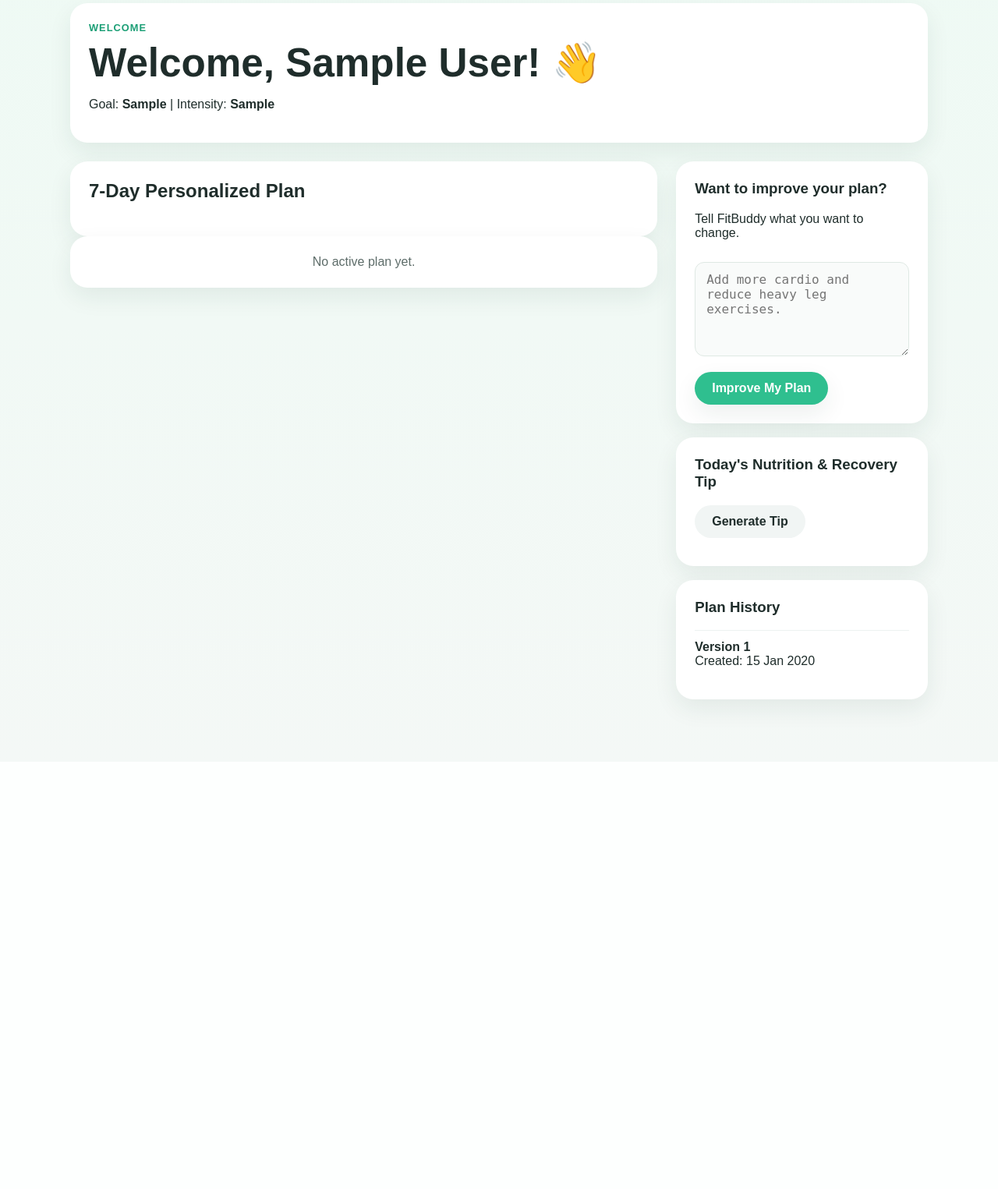
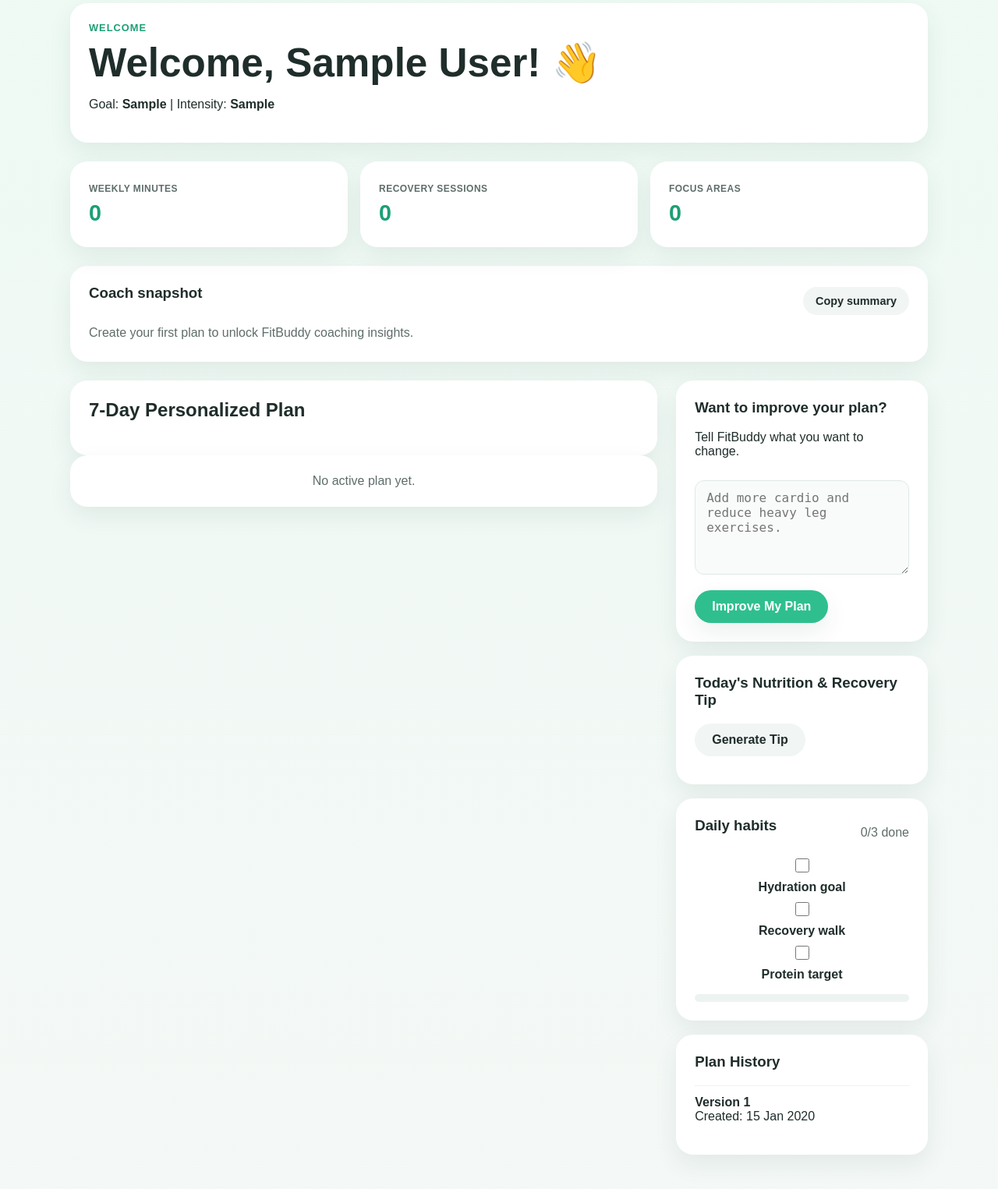
Before and after one commit to mahant3595/AI-Powered-Fitness-Web-Application-FitBuddy, a FastAPI app: page /dashboard/1 in a window 1280 px wide. Shown: the part 149-1674 px from the top of the page at 78% size. Before the commit the page ends 1073 px from the top, so only its background shows below. Run offline with FastAPI, Linux system fonts and the light colour scheme; tables that the repository leaves empty hold one stand-in row (values such as "Sample post").

Commit message:
feat: complete FitBuddy dashboard and admin workflows
Add version-aware result pages, user administration, Gemini model configuration, and dashboard habit tracking.

```diff
--- /dev/null
+++ b/app/gemini_flash_generator.py
@@ -0,0 +1,3 @@
+from app.services.gemini_service import generate_nutrition_tip
+
+__all__ = ["generate_nutrition_tip"]
--- a/app/main.py
+++ b/app/main.py
@@ -11,6 +11,7 @@ from app.models import User, WorkoutPlan
 from app.routes.tips import router as tips_router
 from app.routes.users import router as users_router
 from app.routes.workouts import router as workouts_router
+from app.services.gemini_service import generate_nutrition_tip
 
 Base.metadata.create_all(bind=engine)
 
@@ -48,12 +49,60 @@ async def profile_page(request: Request):
     return render_template("profile.html", request=request)
 
 
+@app.get("/admin/users", response_class=HTMLResponse)
+async def all_users_page(request: Request, db: Session = Depends(get_db)):
+    users = db.query(User).order_by(User.created_at.desc()).all()
+    user_rows = []
+    for user in users:
+        plan_count = db.query(WorkoutPlan).filter(WorkoutPlan.user_id == user.id).count()
+        user_rows.append({
+            "id": user.id,
+            "name": user.name,
+            "fitness_goal": user.fitness_goal,
+            "workout_intensity": user.workout_intensity,
+            "plan_count": plan_count,
+            "created_at": user.created_at,
+        })
+    return render_template("all_users.html", request=request, users=user_rows)
+
+
+@app.get("/result/{user_id}", response_class=HTMLResponse)
+async def result_page(request: Request, user_id: int, db: Session = Depends(get_db)):
+    user = db.query(User).filter(User.id == user_id).first()
+    if not user:
+        raise HTTPException(status_code=404, detail="User not found.")
+
+    latest_plan = db.query(WorkoutPlan).filter(WorkoutPlan.user_id == user_id).order_by(WorkoutPlan.version.desc(), WorkoutPlan.updated_at.desc()).first()
+    plan_data = latest_plan.plan_data if latest_plan else None
+    tip = generate_nutrition_tip(user.fitness_goal)
+
+    return render_template(
+        "result.html",
+        request=request,
+        user={
+            "id": user.id,
+            "name": user.name,
+            "fitness_goal": user.fitness_goal,
+            "workout_intensity": user.workout_intensity,
+        },
+        plan={"plan_data": plan_data, "version": latest_plan.version if latest_plan else None} if plan_data else None,
+        tip=tip,
+    )
+
+
 @app.get("/dashboard/{user_id}", response_class=HTMLResponse)
 async def dashboard_page(request: Request, user_id: int, db: Session = Depends(get_db)):
     user = db.query(User).filter(User.id == user_id).first()
     if not user:
         raise HTTPException(status_code=404, detail="User not found.")
+
+    plan_id = request.query_params.get("plan_id")
+    selected_plan = None
+    if plan_id:
+        selected_plan = db.query(WorkoutPlan).filter(WorkoutPlan.id == int(plan_id), WorkoutPlan.user_id == user_id).first()
+
     latest_plan = db.query(WorkoutPlan).filter(WorkoutPlan.user_id == user_id).order_by(WorkoutPlan.version.desc(), WorkoutPlan.updated_at.desc()).first()
+    displayed_plan = selected_plan or latest_plan
     history = db.query(WorkoutPlan).filter(WorkoutPlan.user_id == user_id).order_by(WorkoutPlan.version.desc()).all()
 
     user_data = {
@@ -63,9 +112,18 @@ async def dashboard_page(request: Request, user_id: int, db: Session = Depends(g
         "workout_intensity": user.workout_intensity,
         "created_at": user.created_at,
     }
-    plan_data = latest_plan.plan_data if latest_plan else None
+    plan_data = displayed_plan.plan_data if displayed_plan else None
+    summary = {"total_minutes": 0, "recovery_days": 0, "focus_areas": []}
+    if plan_data and isinstance(plan_data, dict):
+        days = plan_data.get("days", []) if isinstance(plan_data.get("days", []), list) else []
+        summary["total_minutes"] = sum(int(day.get("duration_minutes", 0) or 0) for day in days if isinstance(day, dict))
+        summary["recovery_days"] = sum(
+            1 for day in days
+            if isinstance(day, dict) and "recovery" in str(day.get("focus", "")).lower()
+        )
+        summary["focus_areas"] = list(dict.fromkeys(day.get("focus") for day in days if isinstance(day, dict) and day.get("focus")))
     history_data = [
-        {"version": item.version, "created_at": item.created_at, "feedback": item.feedback}
+        {"id": item.id, "version": item.version, "created_at": item.created_at, "feedback": item.feedback}
         for item in history
     ]
 
@@ -73,8 +131,9 @@ async def dashboard_page(request: Request, user_id: int, db: Session = Depends(g
         "dashboard.html",
         request=request,
         user=user_data,
-        plan={"plan_data": plan_data} if plan_data else None,
+        plan={"plan_data": plan_data, "version": displayed_plan.version if displayed_plan else None} if plan_data else None,
         history=history_data,
+        plan_summary=summary,
     )
 
 
--- /dev/null
+++ b/app/nutrition.py
@@ -0,0 +1,3 @@
+from app.services.gemini_service import generate_nutrition_tip
+
+__all__ = ["generate_nutrition_tip"]
--- a/app/static/css/style.css
+++ b/app/static/css/style.css
@@ -98,6 +98,23 @@ h1 {
     background: var(--secondary);
     color: var(--text);
 }
+.admin-table {
+    width: 100%;
+    border-collapse: collapse;
+    text-align: left;
+}
+.admin-table th,
+.admin-table td {
+    border-bottom: 1px solid #edf2f1;
+    padding: 12px 10px;
+    vertical-align: middle;
+}
+.admin-table th {
+    color: var(--muted);
+    font-size: 0.8rem;
+    text-transform: uppercase;
+    letter-spacing: 0.04em;
+}
 .feature-list {
     list-style: none;
     padding: 0;
@@ -189,6 +206,106 @@ input:focus, select:focus, textarea:focus {
 .hero-row {
     margin-bottom: 24px;
 }
+.stats-row {
+    display: grid;
+    grid-template-columns: repeat(3, minmax(0, 1fr));
+    gap: 16px;
+    margin: 0 0 24px;
+}
+.stat-card {
+    display: flex;
+    flex-direction: column;
+    gap: 8px;
+    min-height: 110px;
+    justify-content: center;
+}
+.stat-card strong {
+    font-size: clamp(1.8rem, 2vw, 2.4rem);
+    color: var(--primary-dark);
+}
+.stat-label {
+    color: var(--muted);
+    font-weight: 700;
+    text-transform: uppercase;
+    letter-spacing: 0.04em;
+    font-size: 0.75rem;
+}
+.insights-row {
+    margin: 0 0 24px;
+}
+.insight-header {
+    display: flex;
+    align-items: center;
+    justify-content: space-between;
+    gap: 16px;
+    margin-bottom: 8px;
+}
+.insight-card p {
+    margin: 0;
+    color: var(--muted);
+    line-height: 1.6;
+}
+.btn.small {
+    padding: 10px 16px;
+    font-size: 0.9rem;
+}
+.habit-header {
+    display: flex;
+    align-items: center;
+    justify-content: space-between;
+    gap: 12px;
+    margin-bottom: 12px;
+}
+.habit-list {
+    display: grid;
+    gap: 10px;
+}
+.habit-item {
+    display: flex;
+    align-items: center;
+    gap: 10px;
+    color: var(--text);
+    font-weight: 600;
+    cursor: pointer;
+}
+.habit-item input {
+    width: 18px;
+    height: 18px;
+    margin: 0;
+}
+.habit-progress {
+    height: 10px;
+    background: #edf3f1;
+    border-radius: 999px;
+    overflow: hidden;
+    margin-top: 16px;
+}
+.habit-progress-bar {
+    height: 100%;
+    width: 0;
+    background: linear-gradient(90deg, var(--primary), #61d3a8);
+    border-radius: inherit;
+    transition: width 0.2s ease;
+}
+.focus-summary {
+    margin: 0 0 16px;
+}
+.tag-list {
+    display: flex;
+    flex-wrap: wrap;
+    gap: 8px;
+    margin-top: 12px;
+}
+.focus-tag {
+    display: inline-flex;
+    align-items: center;
+    background: #ebfaf4;
+    color: var(--primary-dark);
+    border-radius: 999px;
+    padding: 7px 12px;
+    font-size: 0.8rem;
+    font-weight: 700;
+}
 .dashboard-grid {
     display: grid;
     grid-template-columns: 1.4fr 0.6fr;
--- a/app/static/js/app.js
+++ b/app/static/js/app.js
@@ -52,6 +52,35 @@ document.addEventListener('DOMContentLoaded', () => {
     const form = document.getElementById('profileForm');
     if (form) {
         form.addEventListener('submit', submitProfileForm);
+    }
+
+    const copyPlanBtn = document.getElementById('copyPlanBtn');
+    if (copyPlanBtn) {
+        copyPlanBtn.addEventListener('click', async () => {
+            const summaryText = document.getElementById('planSummaryText');
+            if (!summaryText) return;
+
+            const text = summaryText.textContent.trim();
+            try {
+                await navigator.clipboard.writeText(text);
+                const originalText = copyPlanBtn.textContent;
+                copyPlanBtn.textContent = 'Copied!';
+                setTimeout(() => {
+                    copyPlanBtn.textContent = originalText;
+                }, 1200);
+            } catch (error) {
+                const fallback = document.createElement('textarea');
+                fallback.value = text;
+                document.body.appendChild(fallback);
+                fallback.select();
+                document.execCommand('copy');
+                document.body.removeChild(fallback);
+                copyPlanBtn.textContent = 'Copied!';
+                setTimeout(() => {
+                    copyPlanBtn.textContent = 'Copy summary';
+                }, 1200);
+            }
+        });
     }
 
     const refineBtn = document.getElementById('refinePlanBtn');
@@ -112,4 +141,39 @@ document.addEventListener('DOMContentLoaded', () => {
             }
         });
     }
+
+    const habitStorageKey = `fitbuddy-habits-${window.userId || 'guest'}`;
+    const habitInputs = document.querySelectorAll('[data-habit]');
+    const habitProgressText = document.getElementById('habitProgressText');
+    const habitProgressBar = document.getElementById('habitProgressBar');
+
+    function syncHabitProgress() {
+        const saved = JSON.parse(localStorage.getItem(habitStorageKey) || '{}');
+        let checkedCount = 0;
+
+        habitInputs.forEach((input) => {
+            const habitKey = input.dataset.habit;
+            const isChecked = Boolean(saved[habitKey]);
+            input.checked = isChecked;
+            if (isChecked) checkedCount += 1;
+        });
+
+        const total = habitInputs.length || 1;
+        const percentage = (checkedCount / total) * 100;
+        if (habitProgressText) habitProgressText.textContent = `${checkedCount}/${total} done`;
+        if (habitProgressBar) habitProgressBar.style.width = `${percentage}%`;
+    }
+
+    habitInputs.forEach((input) => {
+        input.addEventListener('change', () => {
+            const saved = JSON.parse(localStorage.getItem(habitStorageKey) || '{}');
+            saved[input.dataset.habit] = input.checked;
+            localStorage.setItem(habitStorageKey, JSON.stringify(saved));
+            syncHabitProgress();
+        });
+    });
+
+    if (habitInputs.length) {
+        syncHabitProgress();
+    }
 });
--- a/app/templates/history.html
+++ b/app/templates/history.html
@@ -29,7 +29,7 @@
                             {% if item.feedback %}
                                 <p>Updated based on feedback: {{ item.feedback }}</p>
                             {% endif %}
-                            <button class="btn secondary" onclick="window.location.href='/dashboard/{{ user.id }}'">Open latest plan</button>
+                            <button class="btn secondary" onclick="window.location.href='/dashboard/{{ user.id }}?plan_id={{ item.id }}'">Open version {{ item.version }}</button>
                         </div>
                     {% endfor %}
                 {% else %}
--- /dev/null
+++ b/app/updated_plan.py
@@ -0,0 +1,3 @@
+from app.services.gemini_service import refine_workout_plan
+
+__all__ = ["refine_workout_plan"]
--- a/requirements.txt
+++ b/requirements.txt
@@ -3,7 +3,7 @@ uvicorn[standard]>=0.30.0
 sqlalchemy>=2.0.31
 pydantic>=2.7.0
 python-dotenv>=1.0.1
-google-generativeai>=0.7.2
+google-genai>=1.0.0
 jinja2>=3.1.4
 pytest>=8.2.3
-httpx>=0.27.0
+httpx>=0.28.0
```
Also changed, not shown: app/gemini_generator.py (added, +7 -0 lines), app/routes/workouts.py (+12 -0 lines), app/services/gemini_service.py (+30 -5 lines), app/templates/all_users.html (added, +61 -0 lines), app/templates/dashboard.html (+68 -0 lines), app/templates/result.html (added, +66 -0 lines), tests/test_api.py (+26 -0 lines), tests/test_workouts.py (+35 -0 lines), 1 other file.
